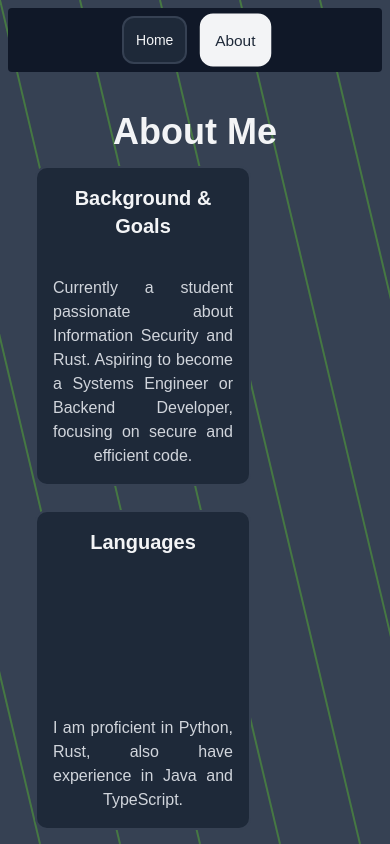
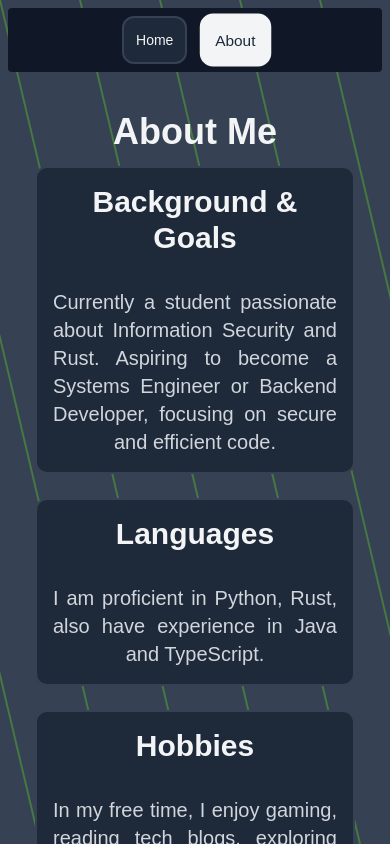
Before and after one commit to AsfhtgkDavid/daika-dev, a Next.js app: page /about in a window 390 px wide. Shown: the top 844 px of the page. Built offline with nearby package versions, Linux system fonts and the light colour scheme.

Commit message:
Revert "fix: Fix card on mobile"
This reverts commit af7260840b99b8a4f8d9bce341aec29db70a884e.

```diff
--- a/src/components/ui/Card.tsx
+++ b/src/components/ui/Card.tsx
@@ -40,8 +40,8 @@ const Card = (props: CardProps) => {
 			<Tilt tiltReverse>
 				<div
 					className={cn(
-						"bg-gray-800 border-2 rounded-xl flex flex-col items-center justify-between hover:scale-[1.05] w-54 h-80",
-						props.fullWidth ? "md:w-full md:h-auto" : "",
+						"bg-gray-800 border-2 rounded-xl flex flex-col items-center justify-between hover:scale-[1.05]",
+						props.fullWidth ? "md:w-full md:h-auto" : "w-54 h-80",
 						props.borderColor
 							? props.borderColor
 							: "border-gray-700 hover:border-gray-500 ",
@@ -49,8 +49,8 @@ const Card = (props: CardProps) => {
 				>
 					<h2
 						className={cn(
-							"font-bold m-4 text-gray-100 text-center text-xl",
-							props.fullWidth ? "md:text-3xl" : "",
+							"font-bold m-4 text-gray-100 text-center",
+							props.fullWidth ? "text-3xl" : "text-xl",
 						)}
 					>
 						{props.title}
@@ -58,14 +58,14 @@ const Card = (props: CardProps) => {
 					{props.icon && (
 						<Image
 							src={props.icon}
-							className={cn("m-4 size-28", props.fullWidth ? "md:size-44" : "size-28")}
+							className={cn("m-4", props.fullWidth ? "size-44" : "size-28")}
 							alt={`${props.title} icon`}
 						/>
 					)}
 					<p
 						className={cn(
 							"text-gray-300 m-4 text-justify [text-align-last:center]",
-							props.fullWidth ? "md:text-xl" : "",
+							props.fullWidth ? "text-xl" : "",
 						)}
 					>
 						{props.description}
```
